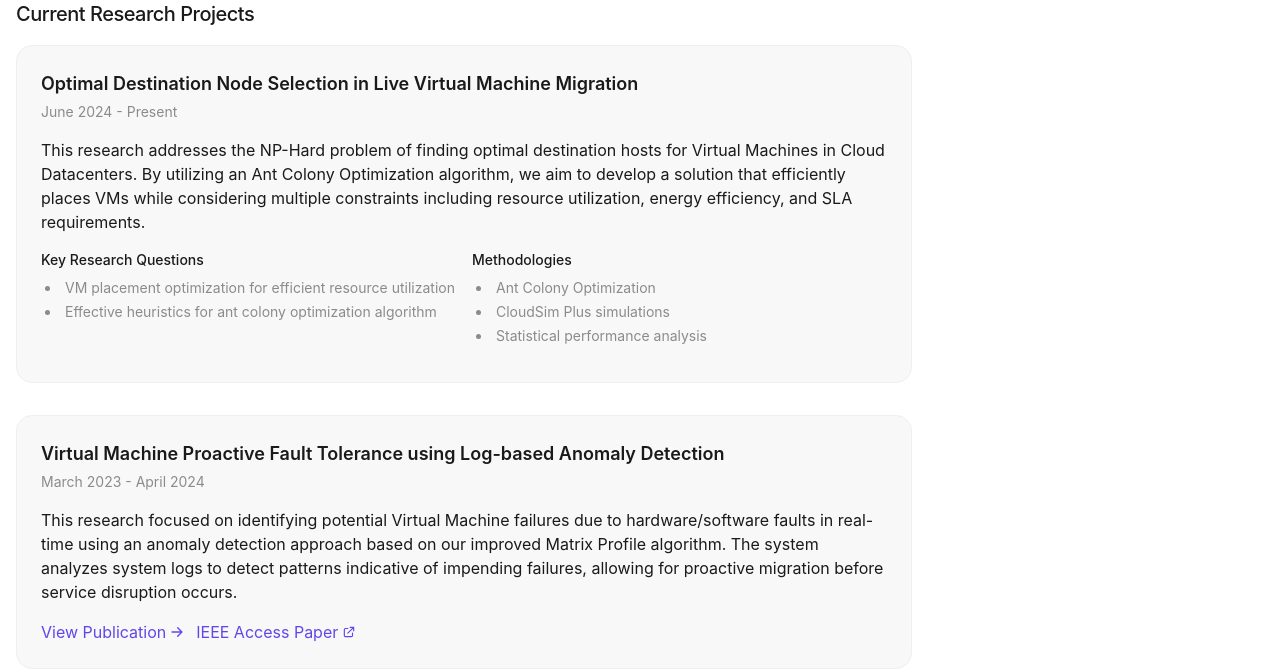
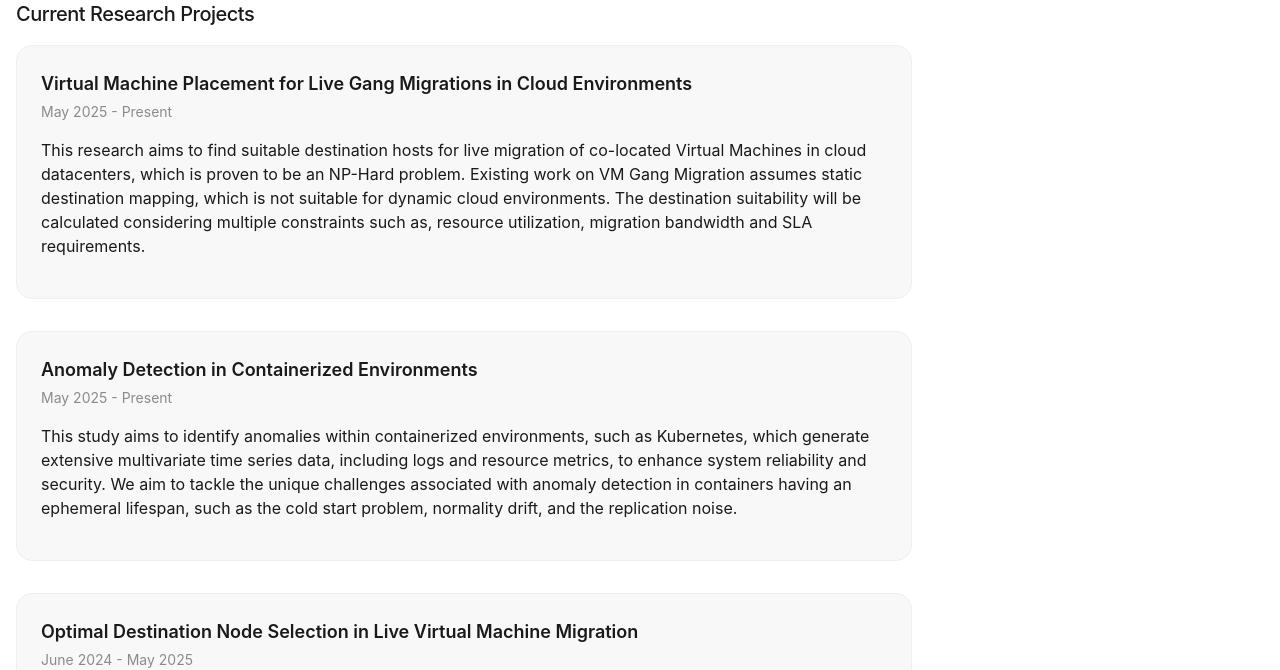
Before and after one commit to lilRaptor99/site, a Next.js app: page /research in a window 1280 px wide. Shown: the part 282-952 px from the top of the page. Built offline with nearby package versions, Linux system fonts and the light colour scheme; some icons are missing.

Commit message:
Update publications and research projects

```diff
--- a/pages/index.tsx
+++ b/pages/index.tsx
@@ -78,10 +78,15 @@ export default function Home() {
                 animate={{ opacity: 1, y: 0 }}
                 transition={{ duration: 0.5, delay: 0.4 }}
               >
-                I am a Software engineer and a researcher specializing in distributed systems and
-                fault tolerance. <br /> Currently working at{' '}
-                <a href='https://www.pagero.com/' target='_blank' rel='noreferrer' className='link'>
-                  Pagero AB
+                I am a Software engineer and a researcher specializing in distributed systems.{' '}
+                <br /> Currently working at{' '}
+                <a
+                  href='https://www.thomsonreuters.com/en'
+                  target='_blank'
+                  rel='noreferrer'
+                  className='link'
+                >
+                  Thomson Reuters
                 </a>
               </motion.p>
 
@@ -300,8 +305,10 @@ export default function Home() {
               </div>
               <div className='md:w-4/5'>
                 <h3 className='font-medium text-lg'>BSc. Computer Science (First Class Honours)</h3>
-                <p className='text-accent mb-2'>University of Colombo School of Computing</p>
-                <p className='text-sm'>CGPA: 3.8</p>
+                <p className='text-accent mb-2'>
+                  University of Colombo School of Computing, Sri Lanka
+                </p>
+                <p className='text-sm'>CGPA: 3.8/4.0</p>
                 <p className='text-sm text-muted'>
                   Research Focus: Cloud Computing, Virtualization, Anomaly Detection, Fault
                   Tolerance
@@ -317,7 +324,7 @@ export default function Home() {
               </div>
               <div className='md:w-4/5'>
                 <h3 className='font-medium text-lg'>G.C.E. Advanced Level (Physical Science)</h3>
-                <p className='text-accent mb-2'>Ananda College</p>
+                <p className='text-accent mb-2'>Ananda College, Sri Lanka</p>
                 <p className='text-sm'>Z-score: 1.56</p>
               </div>
             </div>
--- a/pages/research.tsx
+++ b/pages/research.tsx
@@ -62,9 +62,47 @@ export default function Research() {
             <div className='flex flex-col md:flex-row gap-6'>
               <div>
                 <h3 className='font-semibold text-lg'>
+                  Virtual Machine Placement for Live Gang Migrations in Cloud Environments
+                </h3>
+                <p className='text-sm text-muted mt-1 mb-4'>May 2025 - Present</p>
+                <p className='mb-4'>
+                  This research aims to find suitable destination hosts for live migration of
+                  co-located Virtual Machines in cloud datacenters, which is proven to be an NP-Hard
+                  problem. Existing work on VM Gang Migration assumes static destination mapping,
+                  which is not suitable for dynamic cloud environments. The destination suitability
+                  will be calculated considering multiple constraints such as, resource utilization,
+                  migration bandwidth and SLA requirements.
+                </p>
+              </div>
+            </div>
+          </motion.div>
+
+          <motion.div variants={itemVariants} className='card mb-8 group'>
+            <div className='flex flex-col md:flex-row gap-6'>
+              <div>
+                <h3 className='font-semibold text-lg'>
+                  Anomaly Detection in Containerized Environments
+                </h3>
+                <p className='text-sm text-muted mt-1 mb-4'>May 2025 - Present</p>
+                <p className='mb-4'>
+                  This study aims to identify anomalies within containerized environments, such as
+                  Kubernetes, which generate extensive multivariate time series data, including logs
+                  and resource metrics, to enhance system reliability and security. We aim to tackle
+                  the unique challenges associated with anomaly detection in containers having an
+                  ephemeral lifespan, such as the cold start problem, normality drift, and the
+                  replication noise.
+                </p>
+              </div>
+            </div>
+          </motion.div>
+
+          <motion.div variants={itemVariants} className='card mb-8 group'>
+            <div className='flex flex-col md:flex-row gap-6'>
+              <div>
+                <h3 className='font-semibold text-lg'>
                   Optimal Destination Node Selection in Live Virtual Machine Migration
                 </h3>
-                <p className='text-sm text-muted mt-1 mb-4'>June 2024 - Present</p>
+                <p className='text-sm text-muted mt-1 mb-4'>June 2024 - May 2025</p>
                 <p className='mb-4'>
                   This research addresses the NP-Hard problem of finding optimal destination hosts
                   for Virtual Machines in Cloud Datacenters. By utilizing an Ant Colony Optimization
@@ -72,24 +110,6 @@ export default function Research() {
                   considering multiple constraints including resource utilization, energy
                   efficiency, and SLA requirements.
                 </p>
-
-                <div className='grid md:grid-cols-2 gap-4 mb-3'>
-                  <div>
-                    <h4 className='text-sm font-medium mb-2'>Key Research Questions</h4>
-                    <ul className='list-disc list-inside text-sm text-muted space-y-1 pl-1'>
-                      <li>VM placement optimization for efficient resource utilization</li>
-                      <li>Effective heuristics for ant colony optimization algorithm</li>
-                    </ul>
-                  </div>
-                  <div>
-                    <h4 className='text-sm font-medium mb-2'>Methodologies</h4>
-                    <ul className='list-disc list-inside text-sm text-muted space-y-1 pl-1'>
-                      <li>Ant Colony Optimization</li>
-                      <li>CloudSim Plus simulations</li>
-                      <li>Statistical performance analysis</li>
-                    </ul>
-                  </div>
-                </div>
               </div>
             </div>
           </motion.div>
@@ -126,7 +146,7 @@ export default function Research() {
           </motion.div>
         </motion.section>
 
-        <motion.section
+        {/* <motion.section
           className='mb-16'
           variants={containerVariants}
           initial='hidden'
@@ -180,84 +200,6 @@ export default function Research() {
               </a>
             </div>
           </motion.div>
-        </motion.section>
-
-        {/* <motion.section
-          variants={containerVariants}
-          initial='hidden'
-          whileInView='visible'
-          viewport={{ once: true }}
-        >
-          <motion.h2 variants={itemVariants} className='subheading'>
-            Research Methodology
-          </motion.h2>
-
-          <motion.div variants={itemVariants} className='card'>
-            <p className='mb-8'>
-              My research approach combines theoretical analysis with practical implementation and
-              empirical evaluation. I follow a structured methodology that typically includes the
-              following phases:
-            </p>
-
-            <div className='grid grid-cols-1 md:grid-cols-3 gap-8'>
-              <div>
-                <div className='h-1 w-12 bg-accent mb-4'></div>
-                <h3 className='font-medium mb-4'>Problem Definition</h3>
-                <ul className='space-y-2 text-muted'>
-                  <li className='flex items-start gap-2'>
-                    <span className='text-accent'>→</span>
-                    <span>Literature review and gap analysis</span>
-                  </li>
-                  <li className='flex items-start gap-2'>
-                    <span className='text-accent'>→</span>
-                    <span>Research question formulation</span>
-                  </li>
-                  <li className='flex items-start gap-2'>
-                    <span className='text-accent'>→</span>
-                    <span>Objective definition and scoping</span>
-                  </li>
-                </ul>
-              </div>
-
-              <div>
-                <div className='h-1 w-12 bg-accent mb-4'></div>
-                <h3 className='font-medium mb-4'>Approach Development</h3>
-                <ul className='space-y-2 text-muted'>
-                  <li className='flex items-start gap-2'>
-                    <span className='text-accent'>→</span>
-                    <span>Algorithm design and theoretical validation</span>
-                  </li>
-                  <li className='flex items-start gap-2'>
-                    <span className='text-accent'>→</span>
-                    <span>System architecture planning</span>
-                  </li>
-                  <li className='flex items-start gap-2'>
-                    <span className='text-accent'>→</span>
-                    <span>Mathematical modeling and analysis</span>
-                  </li>
-                </ul>
-              </div>
-
-              <div>
-                <div className='h-1 w-12 bg-accent mb-4'></div>
-                <h3 className='font-medium mb-4'>Evaluation</h3>
-                <ul className='space-y-2 text-muted'>
-                  <li className='flex items-start gap-2'>
-                    <span className='text-accent'>→</span>
-                    <span>Implementation and prototype development</span>
-                  </li>
-                  <li className='flex items-start gap-2'>
-                    <span className='text-accent'>→</span>
-                    <span>Empirical testing and data collection</span>
-                  </li>
-                  <li className='flex items-start gap-2'>
-                    <span className='text-accent'>→</span>
-                    <span>Comparative analysis and validation</span>
-                  </li>
-                </ul>
-              </div>
-            </div>
-          </motion.div>
         </motion.section> */}
       </div>
     </Layout>
```
Also changed, not shown: pages/publications.tsx (+40 -5 lines), 1 other file (tests, documents, lock files or other folders).
